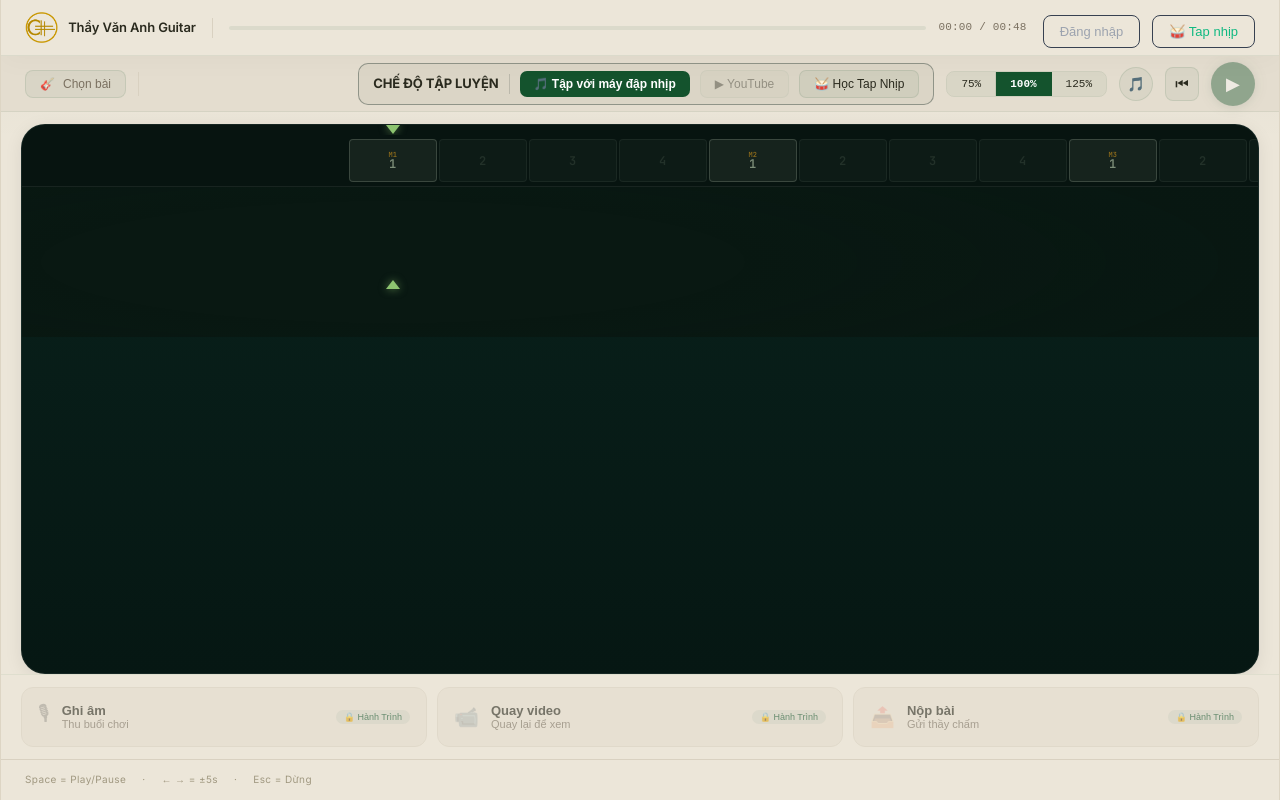
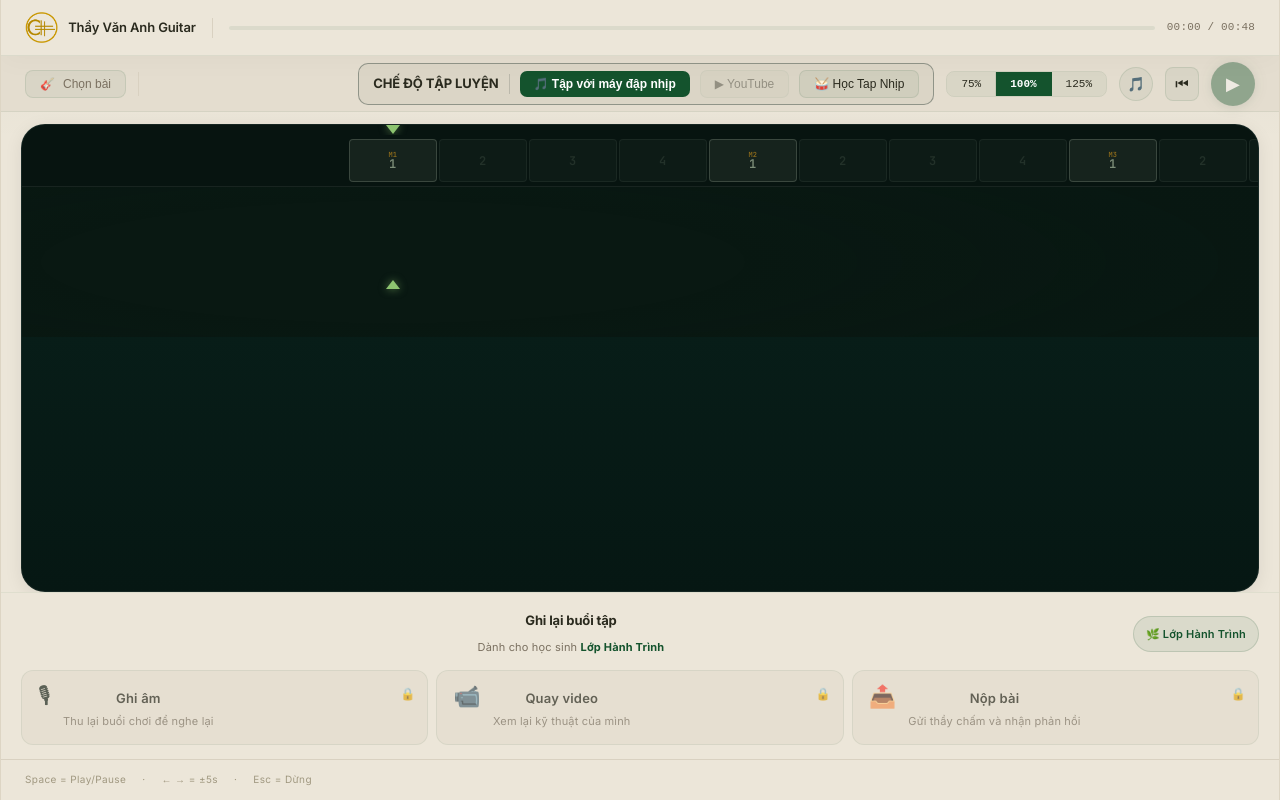
Before and after one commit to vananhaudio/cs-rhythm-editor, a React (Vite) app: page / in a window 1280 px wide. Built offline with nearby package versions, Linux system fonts and the light colour scheme.

Commit message:
feat: hide extraActions, Lớp Hành Trình upsell section

```diff
--- a/src/PlayerView.tsx
+++ b/src/PlayerView.tsx
@@ -261,7 +261,7 @@ export function PlayerView({ song, onClose, onImportSong, extraActions }: {
             </div>
             <span style={{ fontSize:11, color:P.textMuted, fontFamily:'monospace', flexShrink:0, whiteSpace:'nowrap' }}>{fmtTime(currentTime)} / {fmtTime(totalDur)}</span>
           </div>
-          {extraActions}
+          {extraActions && false /* Tạm ẩn — sẽ thay bằng nút Trang chủ */}
         </div>
 
         {/* ── CONTROL BAR ── */}
@@ -423,23 +423,40 @@ export function PlayerView({ song, onClose, onImportSong, extraActions }: {
           </div>
         </div>
 
-        {/* ── FOOTER ── */}
-        <div style={{ padding:'12px 20px', display:'grid', gridTemplateColumns:'1fr 1fr 1fr', gap:10, flexShrink:0, background:P.paper, borderTop:`1px solid rgba(20,83,45,0.06)` }}>
-          {[['🎙','Ghi âm','Thu buổi chơi'],['📹','Quay video','Quay lại để xem'],['📤','Nộp bài','Gửi thầy chấm']].map(([ic,tt,sub])=>(
-            <button key={tt} disabled style={{
-              background:P.paperSurface, border:`1px solid ${P.paperDark}`,
-              borderRadius:12, padding:'12px 16px',
-              display:'flex', alignItems:'center', gap:12,
-              cursor:'not-allowed', opacity:0.6, textAlign:'left',
-            }}>
-              <span style={{fontSize:20,flexShrink:0}}>{ic}</span>
-              <div>
-                <div style={{fontSize:13,fontWeight:600,color:P.text}}>{tt}</div>
-                <div style={{fontSize:11,color:P.textMuted}}>{sub}</div>
+        {/* ── LỚP HÀNH TRÌNH — upsell section ── */}
+        <div style={{ padding:'14px 20px', background:P.paper, borderTop:`1px solid rgba(20,83,45,0.06)`, flexShrink:0 }}>
+          <div style={{ display:'flex', alignItems:'center', gap:12, marginBottom:10 }}>
+            <div style={{ flex:1 }}>
+              <div style={{ fontSize:13, fontWeight:700, color:P.text, letterSpacing:'-0.01em' }}>Ghi lại buổi tập</div>
+              <div style={{ fontSize:11, color:P.textMuted, marginTop:1 }}>Dành cho học sinh <strong style={{ color:P.green }}>Lớp Hành Trình</strong></div>
+            </div>
+            <div style={{ background:'rgba(20,83,45,0.08)', border:`1px solid rgba(20,83,45,0.15)`, borderRadius:20, padding:'4px 12px', fontSize:11, fontWeight:600, color:P.green, whiteSpace:'nowrap' }}>
+              🌿 Lớp Hành Trình
+            </div>
+          </div>
+          <div style={{ display:'grid', gridTemplateColumns:'1fr 1fr 1fr', gap:8 }}>
+            {[
+              ['🎙','Ghi âm','Thu lại buổi chơi để nghe lại'],
+              ['📹','Quay video','Xem lại kỹ thuật của mình'],
+              ['📤','Nộp bài','Gửi thầy chấm và nhận phản hồi'],
+            ].map(([ic,tt,sub])=>(
+              <div key={tt} style={{
+                background: P.paperSurface,
+                border: `1px solid rgba(20,83,45,0.1)`,
+                borderRadius:12, padding:'14px 16px',
+                display:'flex', alignItems:'flex-start', gap:12,
+                opacity:0.7, position:'relative', overflow:'hidden',
+              }}>
+                {/* Lock overlay */}
+                <div style={{ position:'absolute', top:10, right:12, fontSize:12 }}>🔒</div>
+                <span style={{ fontSize:22, flexShrink:0, lineHeight:1 }}>{ic}</span>
+                <div>
+                  <div style={{ fontSize:13, fontWeight:600, color:P.text }}>{tt}</div>
+                  <div style={{ fontSize:11, color:P.textMuted, marginTop:2, lineHeight:1.5 }}>{sub}</div>
+                </div>
               </div>
-              <div style={{marginLeft:'auto',fontSize:9,background:'rgba(20,83,45,0.08)',color:P.green,padding:'2px 8px',borderRadius:20,whiteSpace:'nowrap'}}>🔒 Hành Trình</div>
-            </button>
-          ))}
+            ))}
+          </div>
         </div>
 
         {/* Hint */}
```
